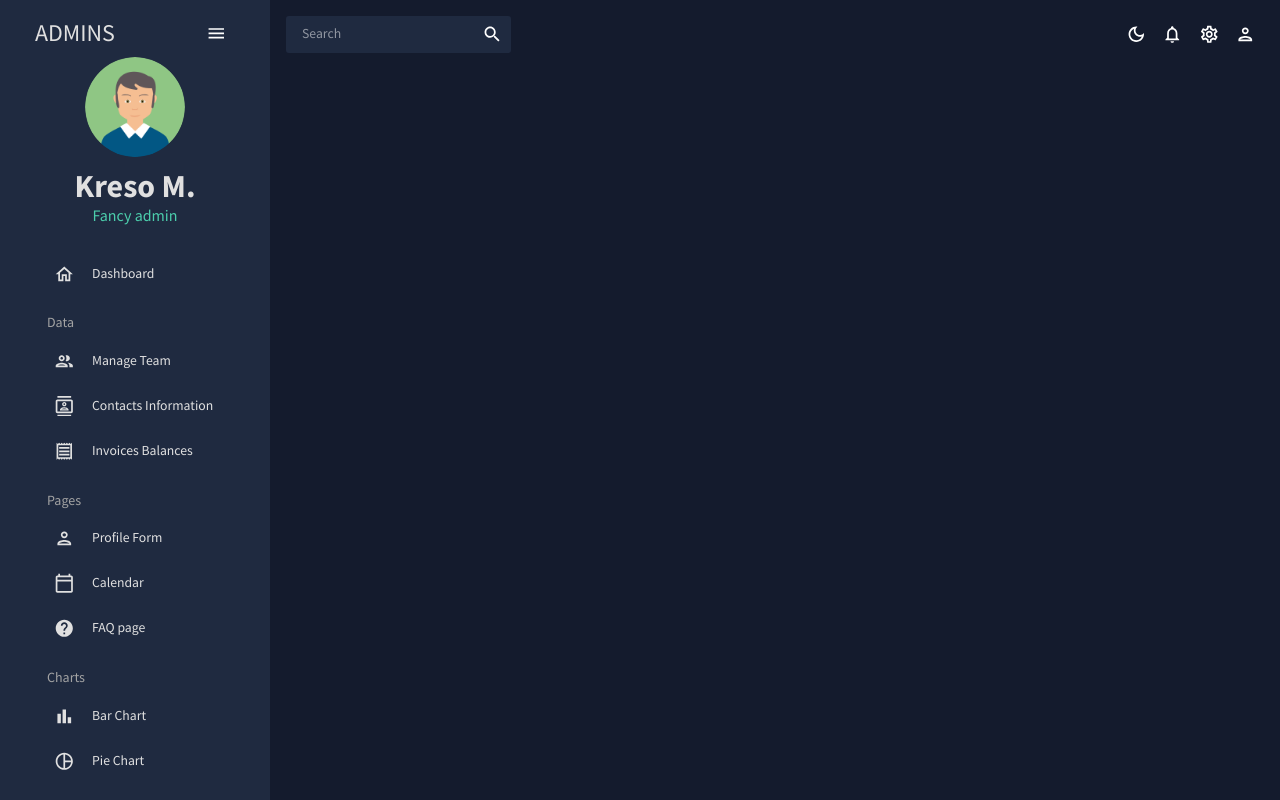
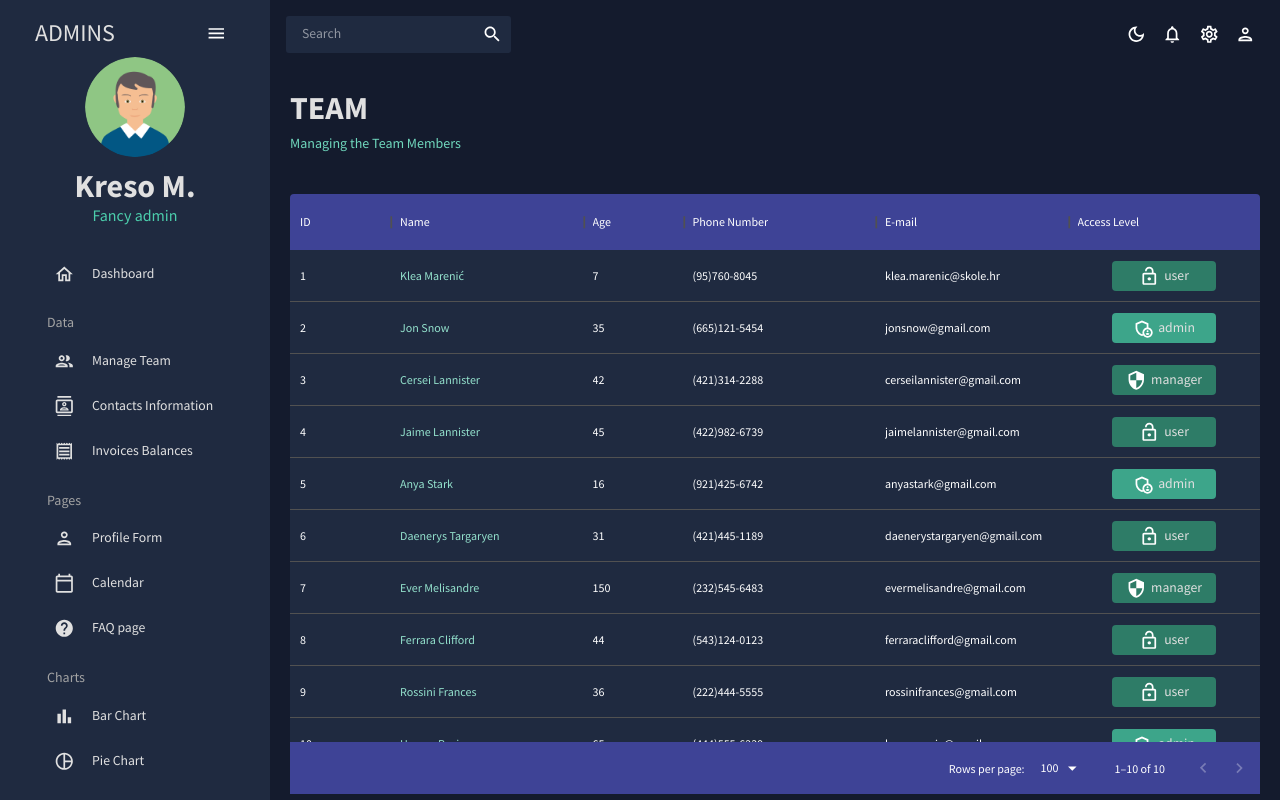
Before and after one commit to kresomarenic/react-dashboard, a React (Create React App) app: page /team in a window 1280 px wide. Built offline with nearby package versions, Linux system fonts and the light colour scheme; a web font is replaced by a local one.

Commit message:
Added Team scene

```diff
--- a/src/App.js
+++ b/src/App.js
@@ -4,7 +4,7 @@
 import Topbar from "./scenes/global/Topbar";
 import Sidebar from "./scenes/global/Sidebar";
 import Dashboard from "./scenes/dashboard";
-/* import Team from "./scenes/team"; */
+import Team from "./scenes/team";
 /* import Invocies from "./scenes/invoices"; */
 /* import Contacts from "./scenes/contacts"; */
 /* import Bar from "./scenes/bar"; */
@@ -30,7 +30,7 @@
             <Topbar/>
             <Routes>
               <Route path="/" element={<Dashboard/>}></Route>
-              {/*<Route path="/team" element={<Team/>}></Route>*/}
+              <Route path="/team" element={<Team/>}></Route>
               {/*<Route path="/contacts" element={<Contacts/>}></Route>*/}
               {/*<Route path="/invoices" element={<Invocies/>}></Route>*/}
               {/*<Route path="/form" element={<Form/>}></Route>*/}
--- a/src/components/Header.jsx
+++ b/src/components/Header.jsx
@@ -8,7 +8,7 @@
     return (
         <Box mb="30px">
             <Typography variant="h2" color={colors.grey[100]} fontWeight="bold" sx={{mb: "5px"}}>{title}</Typography>
-            <Typography variant="h6" color={colors.greenAccent[400]} >{title}</Typography>
+            <Typography variant="h6" color={colors.greenAccent[400]} >{subtitle}</Typography>
         </Box>
     );
 }
--- a/src/data/mockData.js
+++ b/src/data/mockData.js
@@ -3,6 +3,14 @@
 export const mockDataTeam = [
   {
     id: 1,
+    name: "Klea Marenić",
+    email: "klea.marenic@skole.hr",
+    age: 7,
+    phone: "(95)760-8045",
+    access: "user",
+  },
+  {
+    id: 2,
     name: "Jon Snow",
     email: "jonsnow@gmail.com",
     age: 35,
@@ -10,7 +18,7 @@
     access: "admin",
   },
   {
-    id: 2,
+    id: 3,
     name: "Cersei Lannister",
     email: "cerseilannister@gmail.com",
     age: 42,
@@ -18,7 +26,7 @@
     access: "manager",
   },
   {
-    id: 3,
+    id: 4,
     name: "Jaime Lannister",
     email: "jaimelannister@gmail.com",
     age: 45,
@@ -26,7 +34,7 @@
     access: "user",
   },
   {
-    id: 4,
+    id: 5,
     name: "Anya Stark",
     email: "anyastark@gmail.com",
     age: 16,
@@ -34,7 +42,7 @@
     access: "admin",
   },
   {
-    id: 5,
+    id: 6,
     name: "Daenerys Targaryen",
     email: "daenerystargaryen@gmail.com",
     age: 31,
@@ -42,7 +50,7 @@
     access: "user",
   },
   {
-    id: 6,
+    id: 7,
     name: "Ever Melisandre",
     email: "evermelisandre@gmail.com",
     age: 150,
@@ -50,7 +58,7 @@
     access: "manager",
   },
   {
-    id: 7,
+    id: 8,
     name: "Ferrara Clifford",
     email: "ferraraclifford@gmail.com",
     age: 44,
@@ -58,7 +66,7 @@
     access: "user",
   },
   {
-    id: 8,
+    id: 9,
     name: "Rossini Frances",
     email: "rossinifrances@gmail.com",
     age: 36,
@@ -66,7 +74,7 @@
     access: "user",
   },
   {
-    id: 9,
+    id: 10,
     name: "Harvey Roxie",
     email: "harveyroxie@gmail.com",
     age: 65,
--- a/src/scenes/dashboard/index.jsx
+++ b/src/scenes/dashboard/index.jsx
@@ -1,5 +1,14 @@
+import { Box } from "@mui/material";
+import Header from "../../components/Header";
+
 const Dashboard = () => {
-    return <div>Dashboard</div>
+    return (
+        <Box m="20px">
+            <Box display="flex" justifyContent="space-between" alignItems="center">
+                <Header title="DASHBOARD" subtitle="Welcome to your dashboard"/>
+            </Box>
+        </Box>
+    );
 }
 
 export default Dashboard;
--- /dev/null
+++ b/src/scenes/team/index.jsx
@@ -0,0 +1,78 @@
+import { Box, Typography, useTheme } from "@mui/material";
+import { DataGrid } from "@mui/x-data-grid";
+import { tokens } from "../../theme";
+import { mockDataTeam } from "../../data/mockData";
+import AdminPanelSettingsOutlinedIcon from "@mui/icons-material/AdminPanelSettingsOutlined";
+import LockOpenOutlinedIcon from "@mui/icons-material/LockOpenOutlined";
+import SecurityOutlinedIcon from "@mui/icons-material/SecurityOutlined";
+import Header from "../../components/Header";
+
+const Team = () => {
+    const theme = useTheme();
+    const colors = tokens(theme.palette.mode);
+
+    const columns = [
+        {field: "id", headerName: "ID"},
+        {field: "name", headerName: "Name", flex: 1, cellClassName: "name-column-cell"},
+        {field: "age", headerName: "Age", type: "number", headerAlign: "left", align: "left"},
+        {field: "phone", headerName: "Phone Number", flex: 1},
+        {field: "email", headerName: "E-mail", flex: 1},
+        {field: "access", headerName: "Access Level", flex: 1, renderCell: ({row: {access}}) => {
+            return (
+                <Box
+                    width="60%"
+                    m="0 auto"
+                    p="5px"
+                    display="flex"
+                    justifyContent="center"
+                    backgroundColor={
+                        access === "admin"
+                        ? colors.greenAccent[600]
+                        : colors.greenAccent[700]
+                    }
+                    borderRadius="4px"
+                    >
+                        {access === "admin" && <AdminPanelSettingsOutlinedIcon/> }
+                        {access === "manager" && <SecurityOutlinedIcon/> }
+                        {access === "user" && <LockOpenOutlinedIcon/> }
+                        <Typography color={colors.grey[100]} sx={{ ml: "5px" }}>
+                            {access}
+                        </Typography>
+                </Box>
+            );
+        }}
+    ];
+
+    return (
+        <Box m="20px">
+            <Header title="TEAM" subtitle="Managing the Team Members"/>
+            <Box m="40px 0 0 0" height="75vh" sx={{
+                "& .MuiDataGrid-root": {
+                    border: "none"
+                },
+                "& .MuiDataGrid-cell": {
+                    borderBottom: "none"
+                },
+                "& .name-column-cell": {
+                    color: colors.greenAccent[300]
+                },
+                "& .MuiDataGrid-columnHeaders": {
+                    backgroundColor: colors.blueAccent[700],
+                    borderBottom: "none"
+                },
+                "& .MuiDataGrid-virtualScroller": {
+                    backgroundColor: colors.primary[400]
+                },
+                "& .MuiDataGrid-footerContainer": {
+                    borderTop: "none",
+                    backgroundColor: colors.blueAccent[700]
+                }
+            }}>
+                <DataGrid rows={mockDataTeam} columns={columns} />
+            </Box>
+        </Box>
+    );
+
+}
+
+export default Team;
```
